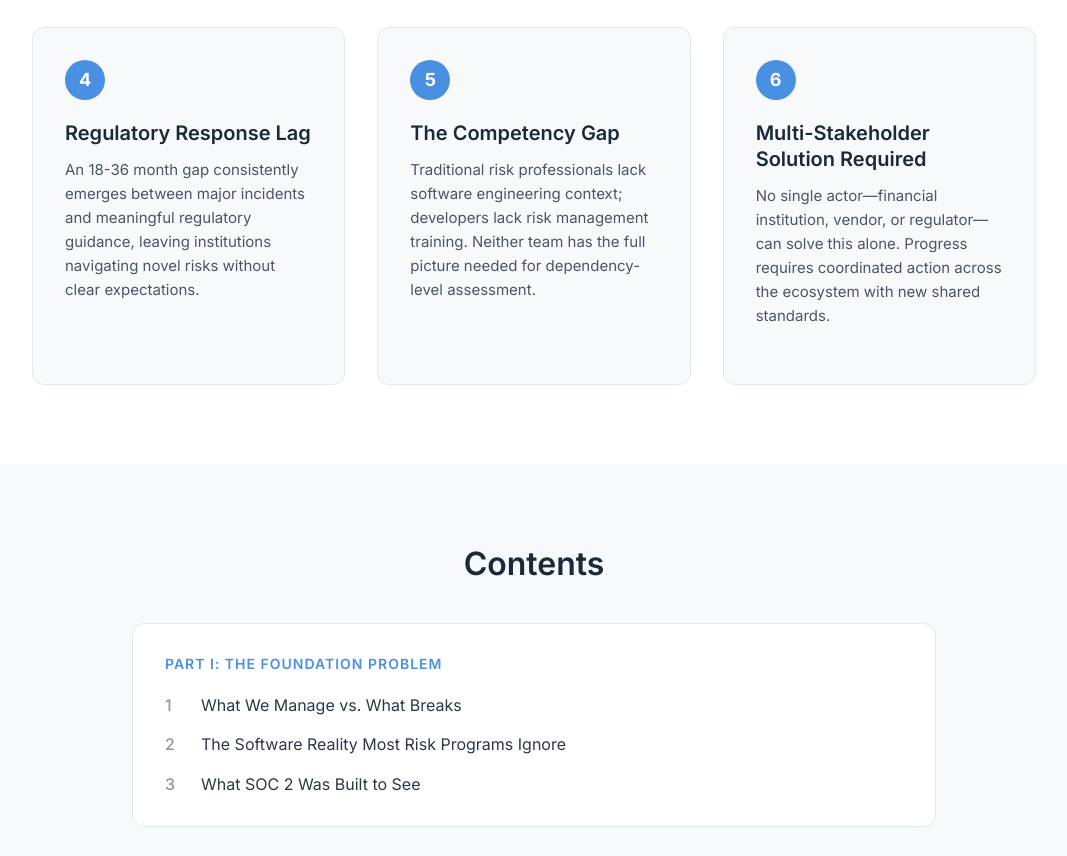
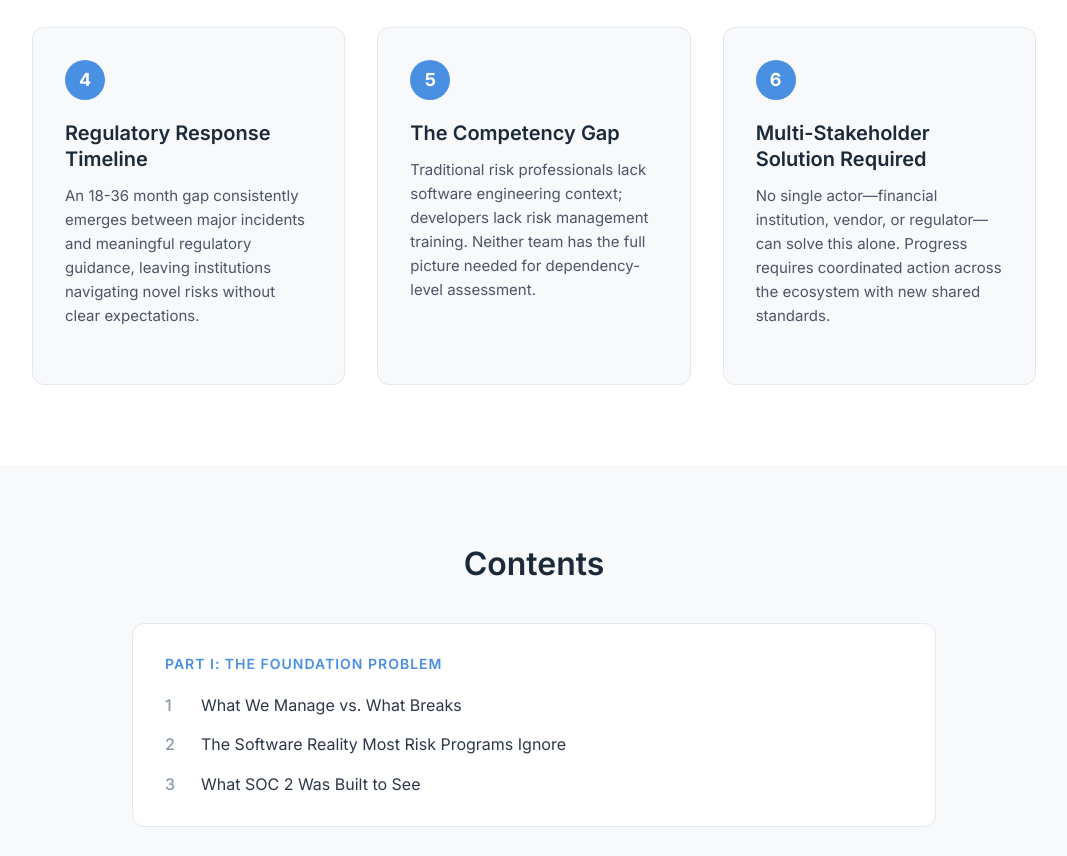
Before and after one commit to trevorkavanaugh/trevorkavanaugh.com, a plain HTML site: page src/research/collective-fragility-paradox.html in a window 1280 px wide. Shown: the part 2880-3736 px from the top of the page, without its empty margins (106-1173 px from the left). Drawn offline with Linux system fonts and the light colour scheme.

Commit message:
fix: change 'Regulatory Response Lag' to 'Timeline' for neutral tone

```diff
--- a/src/research/collective-fragility-paradox.html
+++ b/src/research/collective-fragility-paradox.html
@@ -746,7 +746,7 @@
                     </div>
                     <div class="finding-card">
                         <div class="finding-number">4</div>
-                        <h3>Regulatory Response Lag</h3>
+                        <h3>Regulatory Response Timeline</h3>
                         <p>An 18-36 month gap consistently emerges between major incidents and meaningful regulatory guidance, leaving institutions navigating novel risks without clear expectations.</p>
                     </div>
                     <div class="finding-card">
```
